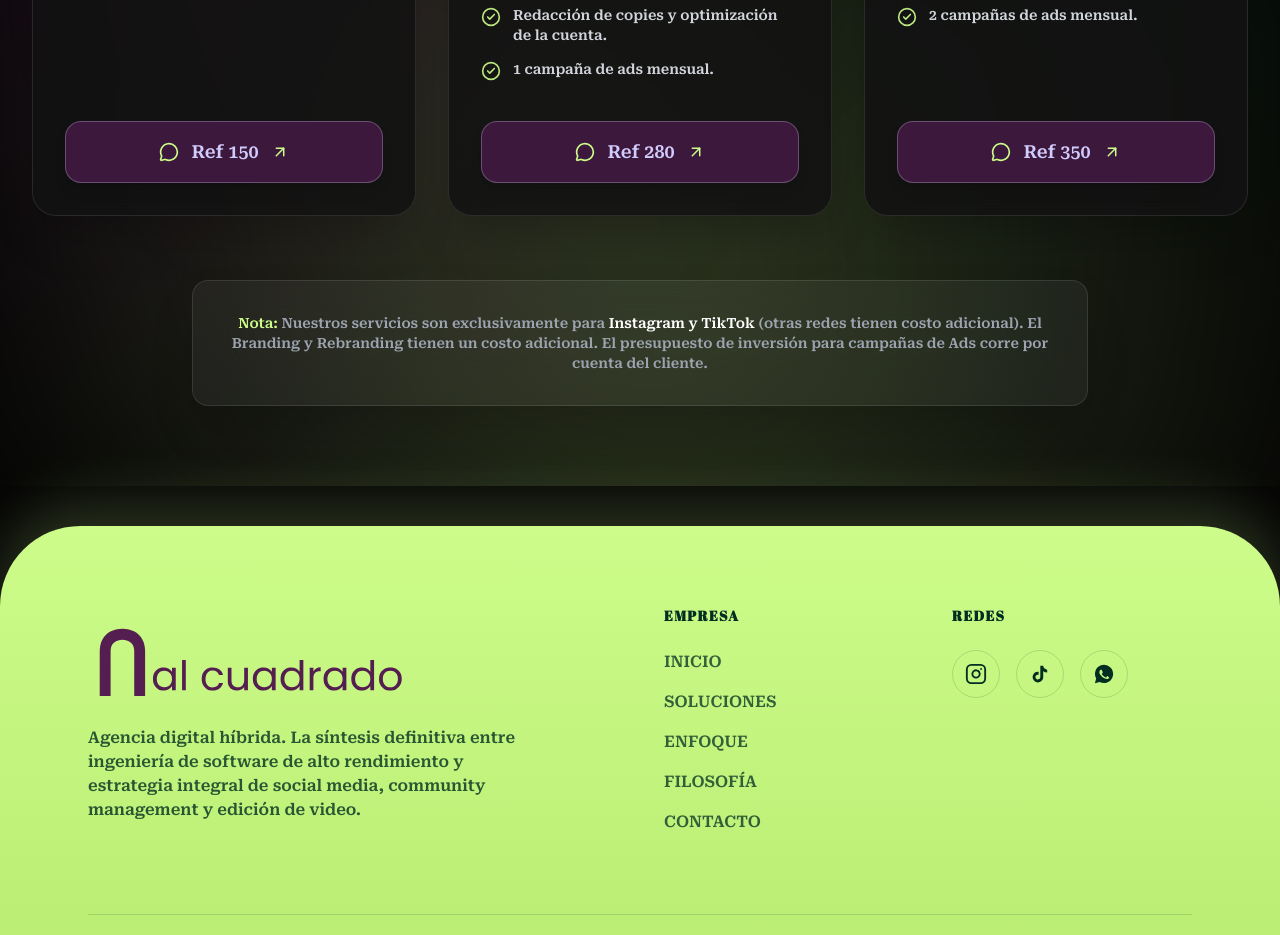
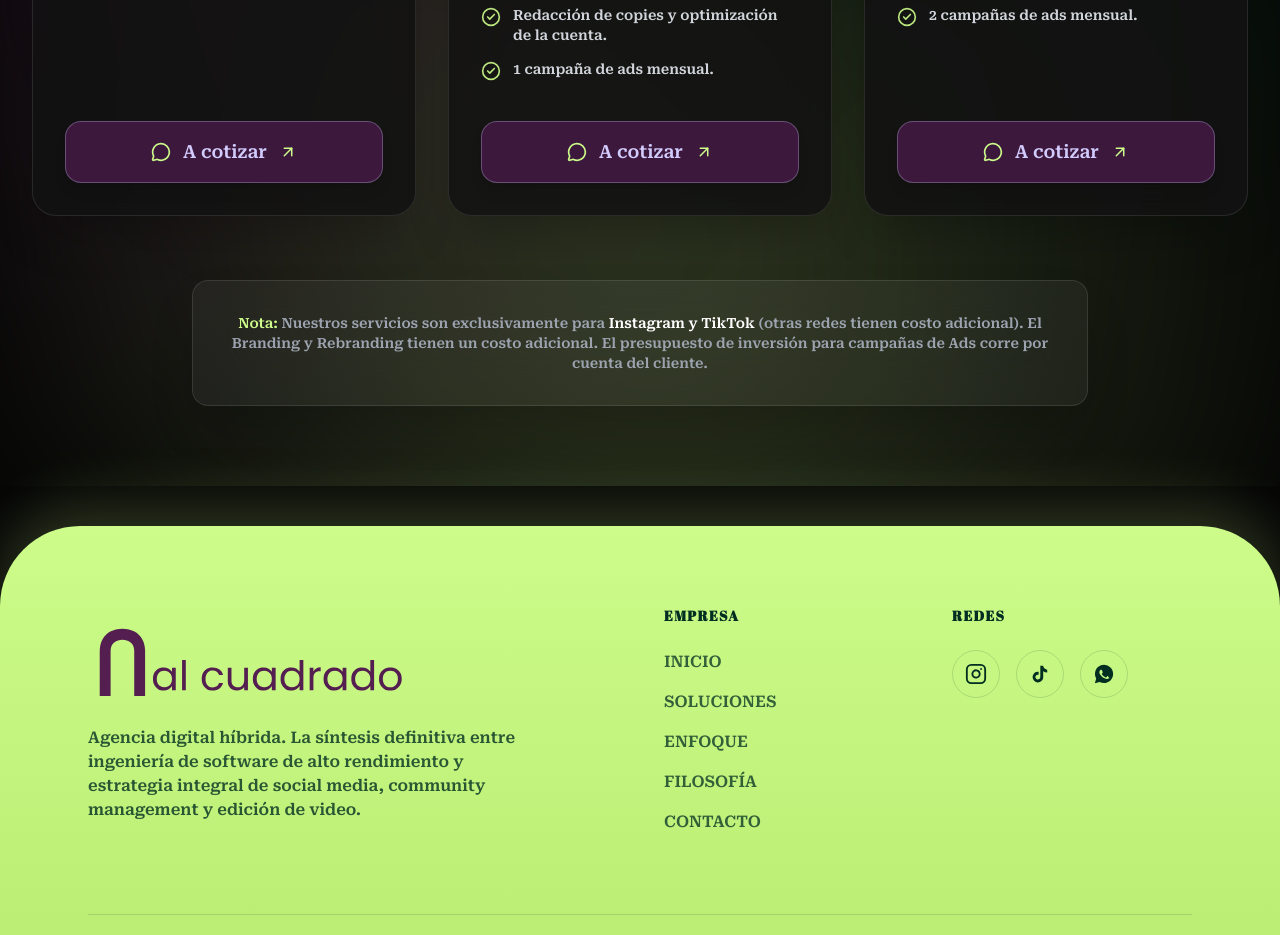
Before and after one commit to nalcuadrado/nalcuadrado-web, a React (Vite) app: page /servicios in a window 1280 px wide. Shown: the part 1000-1935 px from the top of the page. Built offline with nearby package versions, Linux system fonts and the light colour scheme.

Commit message:
feat: add software and marketing packages data and WhatsApp URL helper

```diff
--- a/src/data/packagesData.jsx
+++ b/src/data/packagesData.jsx
@@ -23,7 +23,7 @@ export const softwarePackages = [
       "Objetivo: Mostrar profesionalismo y recibir mensajes listos para cerrar ventas.",
       "Plus: Soporte y mantenimiento gratuito por 1 mes."
     ],
-    price: "Ref 120"
+    price: "A cotizar"
   },
   {
     id: "soft-2",
@@ -70,7 +70,7 @@ export const marketingPackages = [
       "Grilla de contenido mensual.",
       "Redacción de copies y optimización de la cuenta."
     ],
-    price: "Ref 150"
+    price: "A cotizar"
   },
   {
     id: "mark-2",
@@ -88,7 +88,7 @@ export const marketingPackages = [
       "Redacción de copies y optimización de la cuenta.",
       "1 campaña de ads mensual."
     ],
-    price: "Ref 280"
+    price: "A cotizar"
   },
   {
     id: "mark-3",
@@ -106,7 +106,7 @@ export const marketingPackages = [
       "Redacción de copies y optimización de la cuenta.",
       "2 campañas de ads mensual."
     ],
-    price: "Ref 350"
+    price: "A cotizar"
   }
 ];
 
```
